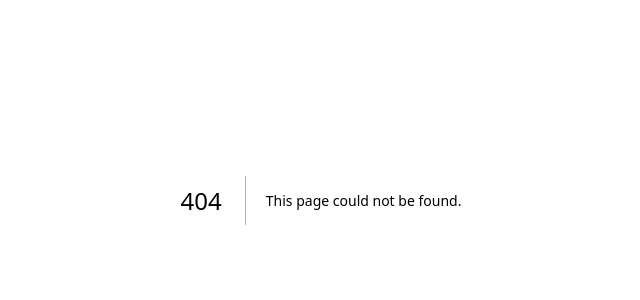
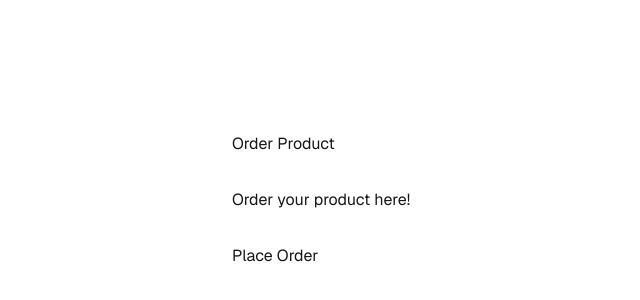
Before and after one commit to krystoliz/nextjs2, a Next.js app: page /order-product in a window 1280 px wide. Before the commit this address had no page. Shown: the part 200-500 px from the top of the page, without its empty margins (319-959 px from the left). Built offline with nearby package versions, Linux system fonts and the light colour scheme.

Commit message:
feat: template and layout

```diff
--- a/src/app/(auth)/layout.tsx
+++ /dev/null
@@ -1,36 +0,0 @@
-"use client";
-import Link from "next/link";
-import { usePathname } from "next/navigation";
-
-
-const navLinks = [
-  { name: "Register", href: "/register"  },
-  { name: "Login", href: "/login"  },
-  { name: "Forgot Password", href: "/forgot-password"  },
-
-]
-export default function AuthLayout({
-  children,
-}: {
-  children: React.ReactNode
-}) {
-  const pathname = usePathname();
-  return (
-
-        <div>
-          {navLinks.map((link) => {
-            const isActive = pathname === link.href || (pathname.startsWith(link.href) && link.href !== "/");
-            return (
-              <Link className={isActive ? "font-bold mr-4" : "text-blue-500 mr-4"} href={link.href} key={link.name}>
-                {link.name}<br/>
-              </Link>
-            )
-          })}
-          {children}
-        </div>
-
-
-
-
-  )
-}
--- /dev/null
+++ b/src/app/(auth)/template.tsx
@@ -0,0 +1,42 @@
+"use client";
+import Link from "next/link";
+import { usePathname } from "next/navigation";
+import { useState } from "react";
+
+
+const navLinks = [
+  { name: "Register", href: "/register"  },
+  { name: "Login", href: "/login"  },
+  { name: "Forgot Password", href: "/forgot-password"  },
+
+]
+export default function AuthLayout({
+  children,
+}: {
+  children: React.ReactNode
+}) {
+  const [input, setInput] = useState("");
+  const pathname = usePathname();
+  return (
+      <div>
+        <div>
+          <input value={input} onChange={(e) => setInput(e.target.value)}/>
+        </div>
+          {navLinks.map((link) => {
+              const isActive = pathname === link.href || (pathname.startsWith(link.href) && link.href !== "/");
+              return (
+                  <Link className={isActive ? "font-bold mr-4" : "text-blue-500 mr-4"} href={link.href} key={link.name}>
+                      {link.name}<br/>
+                  </Link>
+              )
+          })}
+          {children}
+        </div>
+
+
+
+
+  )
+}
+
+// {so template and layout are both shared UI but layout is for the whole app and template is for a specific route. template will remount the input field if you move to other route while layout will preserve the input field}
--- /dev/null
+++ b/src/app/order-product/page.tsx
@@ -0,0 +1,20 @@
+"use client"
+import { useRouter } from "next/navigation";
+
+
+export default function OrderProduct() {
+    const router = useRouter();
+    const handleClick = () => {
+        console.log("Placing your order...");
+        router.replace("/");
+    }
+    return (
+        <div className="grid grid-rows-[20px_1fr_20px] items-center justify-items-center min-h-screen p-8 pb-20 gap-16 sm:p-20 font-[family-name:var(--font-geist-sans)]">
+            <main className="flex flex-col gap-[32px] row-start-2 items-center sm:items-start">
+                <h1>Order Product</h1>
+                <p>Order your product here!</p>
+                <button onClick={handleClick}>Place Order</button>
+            </main>
+        </div>
+    )
+}
--- a/src/app/page.tsx
+++ b/src/app/page.tsx
@@ -10,6 +10,7 @@
         <Link href="/about">About</Link>
         <Link href="/articles/breaking-news-123?lang=en">Read in English</Link>
         <Link href="/articles/breaking-news-123?lang=fr">Read in French</Link>
+        <Link href="/order-product">Order Product</Link>
       </main>
 
     </div>
```
